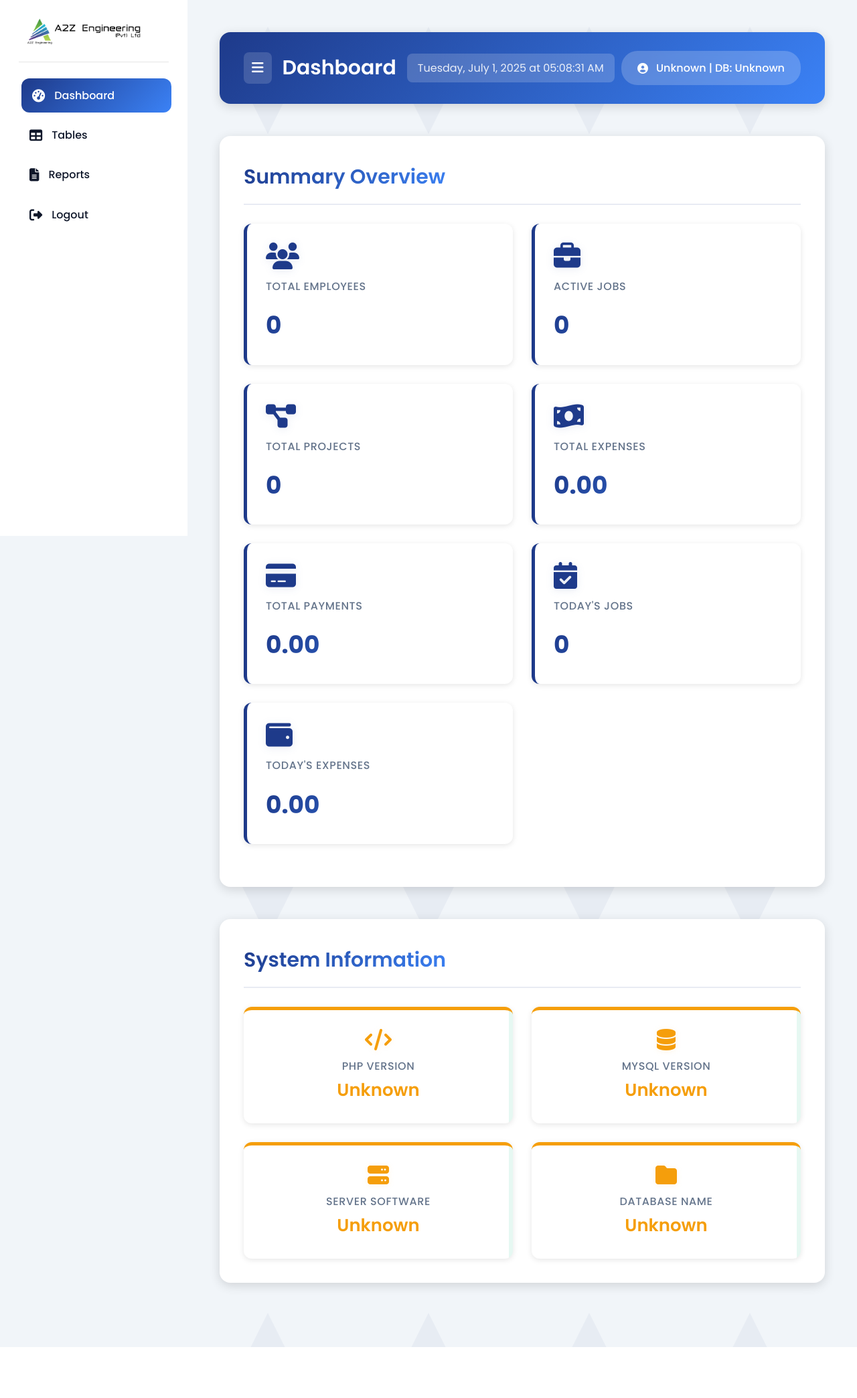
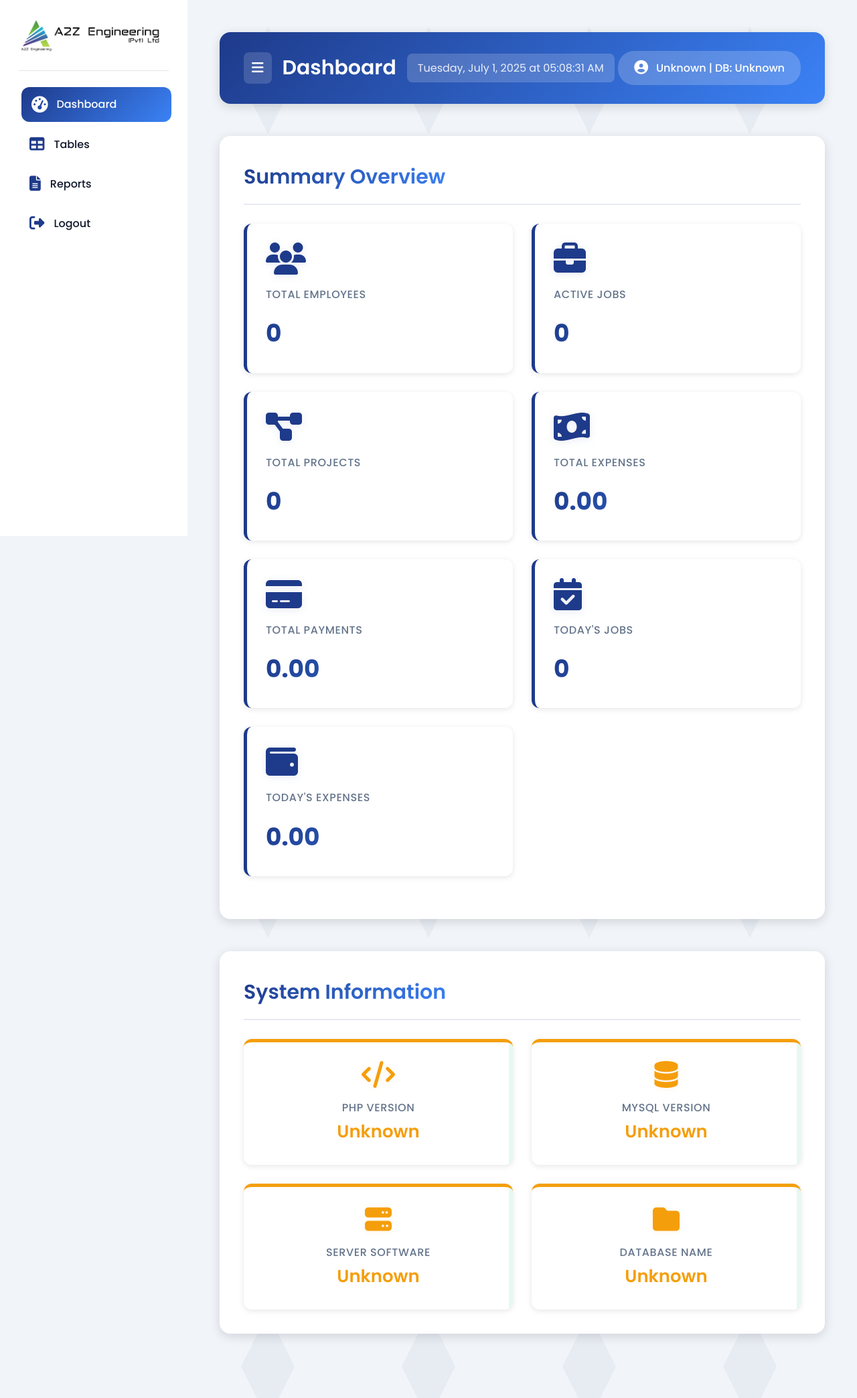
Before and after one commit to HasithaErandika/A2Z-DBMS, a PHP site: the page made by src/views/admin/dashboard.php in a window 1280 px wide. Shown: the whole page at 67% size. Before the commit the page ends 2011 px from the top, so only its background shows below. Run offline with PHP 8.4, Linux system fonts and the light colour scheme; the template is opened without the code that fills it, so the values that code supplies are empty.

Commit message:
Refactor CSS for sidebar and icons, enhancing layout and responsiveness. Update PHP views to improve logo display and add titles for better context. Adjust error and message display styles for consistency.

```diff
--- a/src/assets/css/adminDashboard.css
+++ b/src/assets/css/adminDashboard.css
@@ -99,22 +99,30 @@ body {
 }
 
 .sidebar-logo {
-    width: 200px;
-    max-width: 100%;
-    height: 40px;
-    border-radius: var(--radius-sm);
-    overflow: hidden;
+    width: 100%;
+    max-width: 220px;
+    height: auto;
     display: flex;
     align-items: center;
     justify-content: center;
     flex-shrink: 0;
+    background: transparent !important;
+    box-shadow: none !important;
+    padding: 0 !important;
+    border-radius: 0;
+    overflow: visible;
 }
 
 .sidebar-logo img {
     width: 100%;
-    height: 100%;
+    height: auto;
+    max-width: 220px;
     object-fit: contain;
     transition: transform var(--transition-base);
+    background: transparent !important;
+    box-shadow: none !important;
+    display: block;
+    margin: 0 auto;
 }
 
 .sidebar-logo img:hover {
@@ -124,10 +132,14 @@ body {
 .sidebar.collapsed .sidebar-logo {
     width: 40px;
     height: 40px;
+    max-width: 40px;
 }
 
 .sidebar.collapsed .sidebar-logo img {
+    width: 40px;
+    height: 40px;
     object-fit: cover;
+    max-width: 40px;
 }
 
 .sidebar-header h2 {
@@ -187,7 +199,15 @@ body {
 }
 
 .sidebar-menu a i {
-    font-size: 1.2rem;
+    font-size: 1.4rem;
+    color: var(--color-primary);
+    transition: all var(--transition-base);
+}
+
+.sidebar-menu a:hover i,
+.sidebar-menu a.active i {
+    color: var(--color-surface);
+    transform: scale(1.1);
 }
 
 /* Container */
@@ -293,6 +313,11 @@ body {
 
 .user-info:hover {
     background: var(--gradient-hover);
+}
+
+.user-info i {
+    font-size: 1.3rem;
+    color: var(--color-surface);
 }
 
 /* Main Content */
@@ -429,9 +454,9 @@ body {
 
 /* Summary Card Icons */
 .summary-icon {
-    font-size: 2.5rem;
+    font-size: 3rem;
     color: var(--color-primary);
-    margin-bottom: 12px;
+    margin-bottom: 16px;
     display: block;
     filter: drop-shadow(0 2px 6px rgba(30, 58, 138, 0.10));
     transition: color 0.25s, transform 0.25s, filter 0.25s;
@@ -492,9 +517,9 @@ body {
 
 /* System Info Card Icons */
 .system-info-icon {
-    font-size: 2rem;
+    font-size: 2.5rem;
     color: var(--color-secondary);
-    margin-bottom: 10px;
+    margin-bottom: 16px;
     display: block;
     filter: drop-shadow(0 1px 4px rgba(245, 158, 11, 0.10));
     transition: color 0.25s, transform 0.25s, filter 0.25s;
@@ -554,10 +579,14 @@ body {
     .sidebar-logo {
         width: 40px;
         height: 40px;
+        max-width: 40px;
     }
 
     .sidebar-logo img {
+        width: 40px;
+        height: 40px;
         object-fit: cover;
+        max-width: 40px;
     }
 }
 
@@ -583,11 +612,15 @@ body {
     }
 
     .sidebar.active .sidebar-logo {
-        width: 200px;
-        height: 40px;
+        width: 100%;
+        max-width: 220px;
+        height: auto;
     }
 
     .sidebar.active .sidebar-logo img {
+        width: 100%;
+        height: auto;
+        max-width: 220px;
         object-fit: contain;
     }
 
@@ -623,4 +656,12 @@ body {
     .system-info-card p {
         font-size: 1.375rem;
     }
+
+    .summary-icon {
+        font-size: 2.5rem;
+    }
+
+    .system-info-icon {
+        font-size: 2rem;
+    }
 }
--- a/src/views/admin/dashboard.php
+++ b/src/views/admin/dashboard.php
@@ -48,8 +48,8 @@ if (!isset($data) || !is_array($data)) {
 <body>
     <div class="sidebar" id="sidebar">
         <div class="sidebar-header">
-            <div class="sidebar-logo" style="background: none; box-shadow: none; padding: 0;">
-                <img src="<?php echo htmlspecialchars(FULL_BASE_URL . '/src/assets/images/LongLogoB.png', ENT_QUOTES, 'UTF-8'); ?>" alt="A2Z Engineering Long Logo" style="width: 180px; height: auto; display: block; margin: 0 auto; background: none; box-shadow: none;">
+            <div class="sidebar-logo">
+                <img src="<?php echo htmlspecialchars(FULL_BASE_URL . '/src/assets/images/LongLogoB.png', ENT_QUOTES, 'UTF-8'); ?>" alt="A2Z Engineering Long Logo">
             </div>
         </div>
         <ul class="sidebar-menu">
```
Also changed, not shown: src/views/admin/reports.php (+7 -3 lines), src/views/admin/tables.php (+8 -20 lines).
